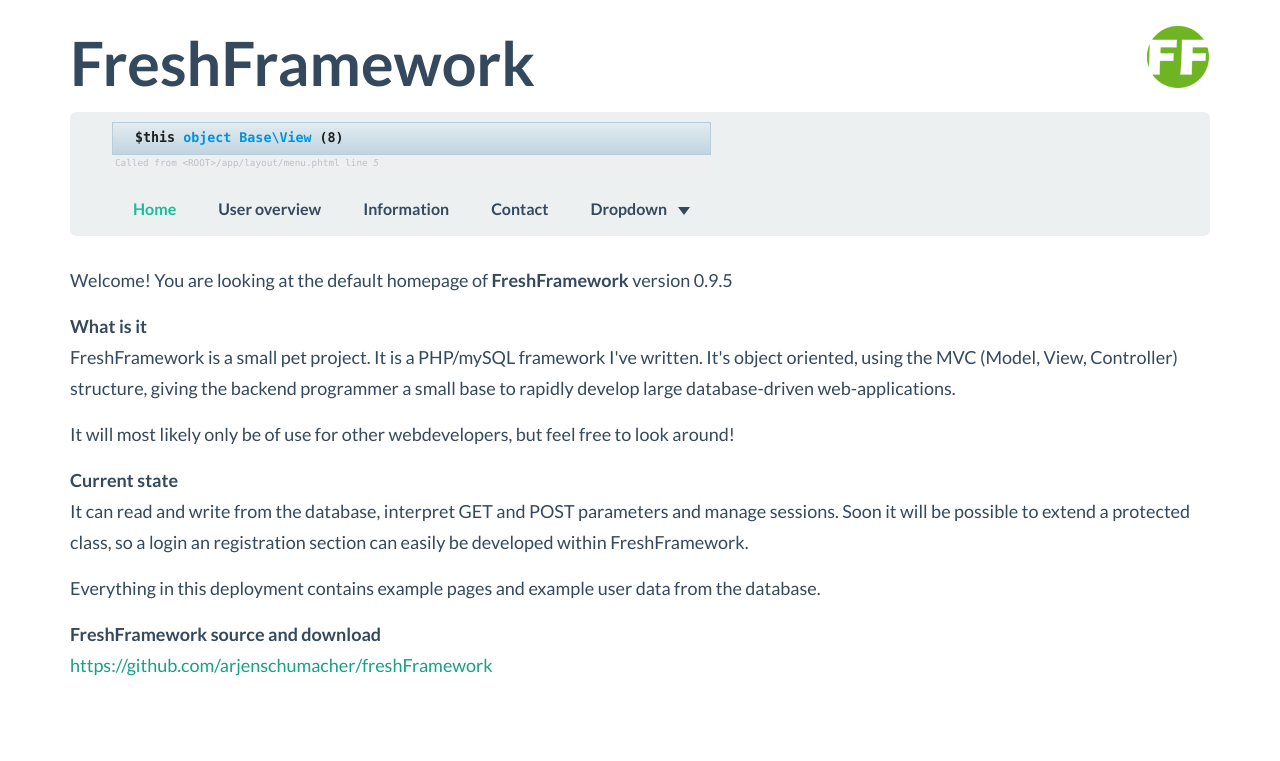
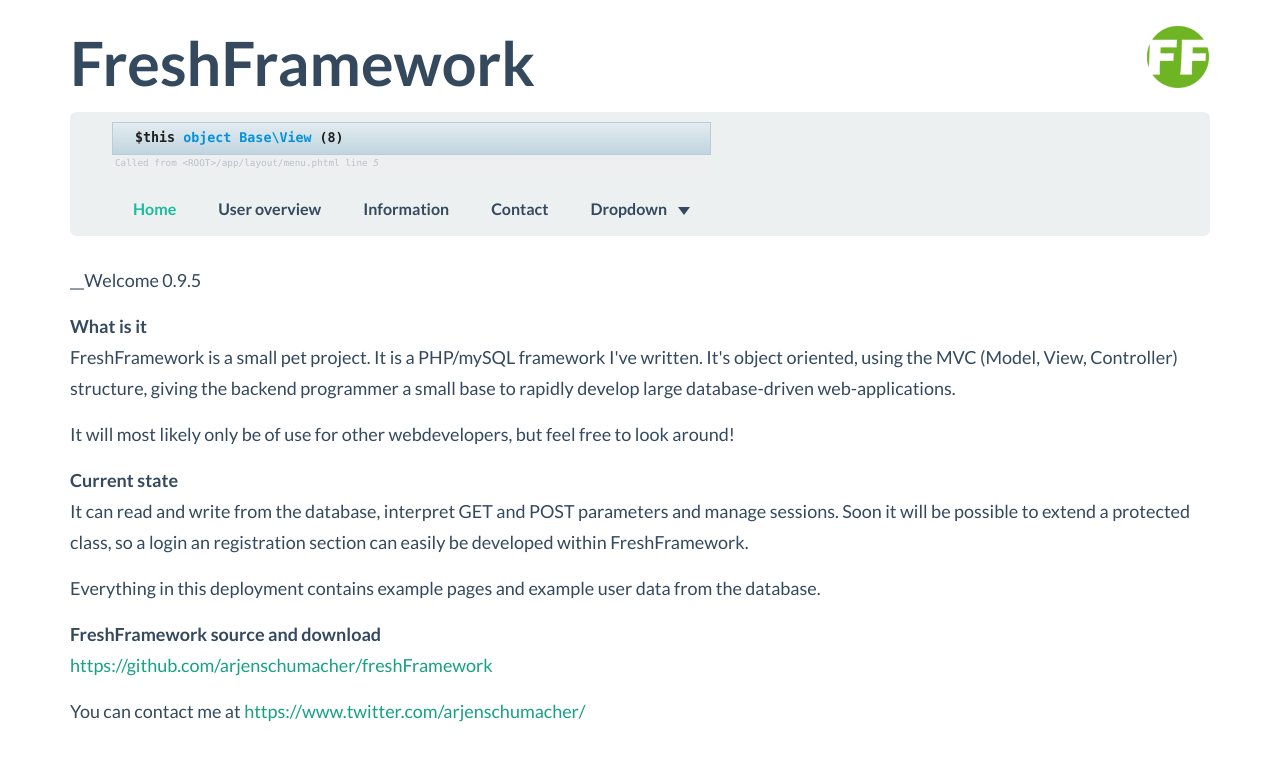
Before and after one commit to bravetoadgames/freshFramework, a PHP site: page / in a window 1280 px wide. Shown: the top 761 px of the page. Run offline with PHP 8.4, Linux system fonts and the light colour scheme; some libraries are stand-ins or nearby versions.

Commit message:
Homepage edited to add correct contact data.

```diff
--- a/source/app/view/home/default.phtml
+++ b/source/app/view/home/default.phtml
@@ -20,3 +20,6 @@
     <strong>FreshFramework source and download</strong><br/>
     <a href='https://github.com/arjenschumacher/freshFramework/tree/version-<?= $this->configuration->get('dev.version') ?>' target='_blank'>https://github.com/arjenschumacher/freshFramework</a>
 </p>
+<p>
+    You can contact me at <a href="https://www.twitter.com/arjenschumacher/" target="_blank">https://www.twitter.com/arjenschumacher/</a>
+</p>
```
